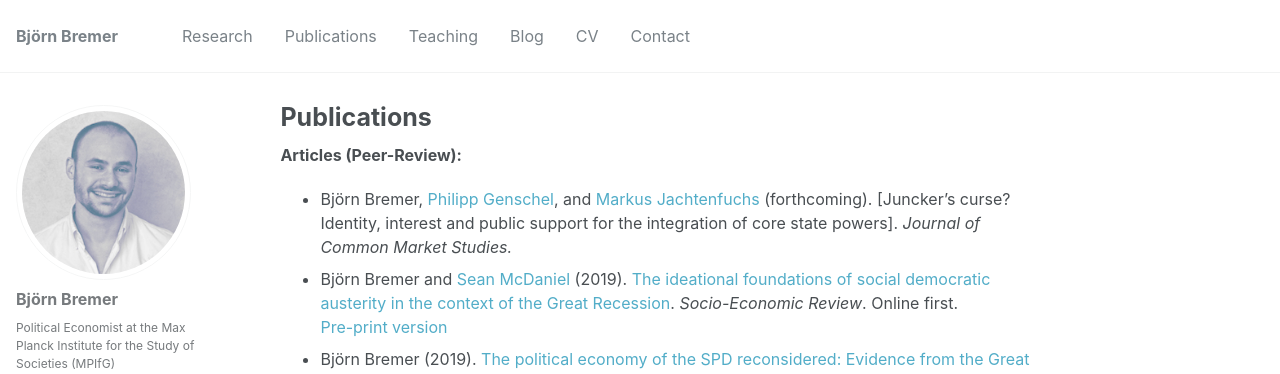
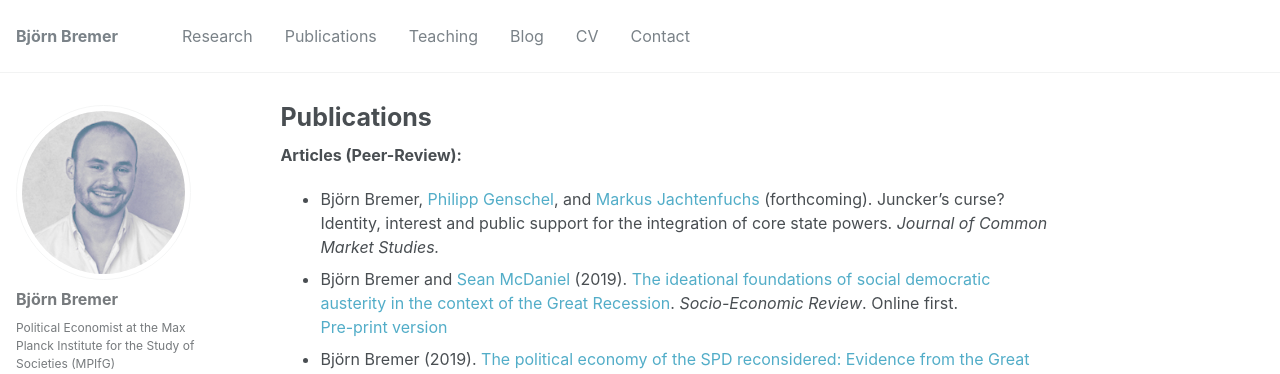
Before and after one commit to bjoernbremer/bjoernbremer.github.io, a Jekyll site: the page built from _pages/publications.md, in a window 1280 px wide and 1126 px high. Shown: the top 374 px of the window. Built offline with Jekyll 4.4.1, drawn with Linux system fonts in a browser that asks for light colours; some web fonts are replaced.

Commit message:
update website

```diff
--- a/_pages/publications.md
+++ b/_pages/publications.md
@@ -8,7 +8,7 @@ author_profile: true
 
 **Articles (Peer-Review):**
 
-* Björn Bremer, [Philipp Genschel](https://www.eui.eu/DepartmentsAndCentres/PoliticalAndSocialSciences/People/Professors/Genschel), and [Markus Jachtenfuchs](https://www.hertie-school.org/en/research/faculty-and-researchers/profile/person/jachtenfuchs/) (forthcoming). [Juncker's curse? Identity, interest and public support for the integration of core state powers]. *Journal of Common Market Studies.*
+* Björn Bremer, [Philipp Genschel](https://www.eui.eu/DepartmentsAndCentres/PoliticalAndSocialSciences/People/Professors/Genschel), and [Markus Jachtenfuchs](https://www.hertie-school.org/en/research/faculty-and-researchers/profile/person/jachtenfuchs/) (forthcoming). Juncker's curse? Identity, interest and public support for the integration of core state powers. *Journal of Common Market Studies.*
 * Björn Bremer and [Sean McDaniel](https://warwick.ac.uk/fac/soc/pais/people/mcdaniel/) (2019). [The ideational foundations of social democratic austerity in the context of the Great Recession](https://academic.oup.com/ser/advance-article-abstract/doi/10.1093/ser/mwz001/5320344). *Socio-Economic Review*. Online first. <br/>
 [Pre-print version]({{ site.url }}/files/publications/BremerMcDaniel_SER_2019.pdf)
 * Björn Bremer (2019). [The political economy of the SPD reconsidered: Evidence from the Great Recession](https://www.tandfonline.com/doi/abs/10.1080/09644008.2018.1555817?journalCode=fgrp20). *German Politics*. Online first. <br/>
```
